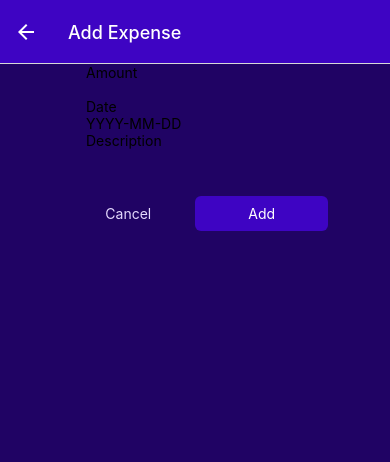
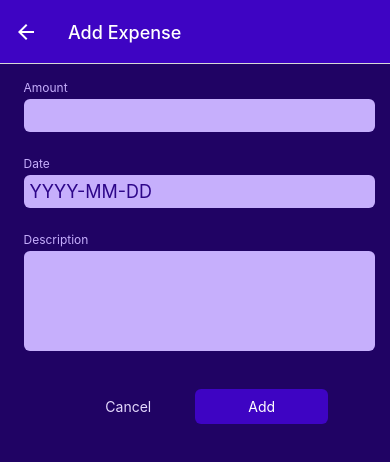
Before and after one commit to Lonerr7/React-Native-Expense-Tracker, a React Native app: screen /ManageExpense in a window 390 px wide. Shown: the top 462 px of the page. Built offline with nearby package versions, Linux system fonts and the light colour scheme.

Commit message:
10. Added an add expense and update expense features (with some bugs with dates when updating expense)

```diff
--- a/src/components/ManageExpense/CustomInput.js
+++ b/src/components/ManageExpense/CustomInput.js
@@ -1,12 +1,44 @@
-import { View, Text, TextInput } from 'react-native';
+import { View, Text, TextInput, StyleSheet } from 'react-native';
+import { GlobalStyles } from '../../helpers/styles';
 
 const CustomInput = ({ label, textInputConfig }) => {
+  let inputStyles = [styles.input];
+
+  if (textInputConfig && textInputConfig.multiline) {
+    inputStyles.push(styles.inputMultiLine);
+  }
+
   return (
-    <View>
-      <Text>{label}</Text>
-      <TextInput {...textInputConfig} />
+    <View style={styles.inputContainer}>
+      <Text style={styles.label}>{label}</Text>
+      <TextInput style={inputStyles} {...textInputConfig} />
     </View>
   );
 };
 
+const styles = StyleSheet.create({
+  inputContainer: {
+    marginHorizontal: 4,
+    marginTop: 16,
+    marginBottom: 8,
+    width: '100%',
+  },
+  label: {
+    fontSize: 12,
+    color: GlobalStyles.colors.primary100,
+    marginBottom: 4,
+  },
+  input: {
+    backgroundColor: GlobalStyles.colors.primary100,
+    color: GlobalStyles.colors.primary700,
+    padding: 6,
+    borderRadius: 6,
+    fontSize: 18,
+  },
+  inputMultiLine: {
+    minHeight: 100,
+    textAlignVertical: 'top',
+  },
+});
+
 export default CustomInput;
--- a/src/components/ManageExpense/ExpenseForm.js
+++ b/src/components/ManageExpense/ExpenseForm.js
@@ -1,16 +1,24 @@
-import { View } from 'react-native';
+import { useState } from 'react';
+import { View, StyleSheet, Keyboard, Pressable } from 'react-native';
 import CustomInput from './CustomInput';
 
-const ExpenseForm = () => {
-  const amountChangeHandler = () => {};
-
+const ExpenseForm = ({ inputValues, inputChangeHandler }) => {
   return (
-    <View>
+    <View style={styles.container}>
+      <Pressable
+        onPress={() => {
+          Keyboard.dismiss();
+        }}
+      >
         <CustomInput
           label="Amount"
           textInputConfig={{
             keyboardType: 'decimal-pad',
-          onChangeText: amountChangeHandler,
+            onChangeText: (newText) => {
+              console.log(newText);
+              inputChangeHandler('amount', newText);
+            },
+            value: inputValues.amount,
           }}
         />
         <CustomInput
@@ -18,12 +26,32 @@ const ExpenseForm = () => {
           textInputConfig={{
             placeholder: 'YYYY-MM-DD',
             maxLength: 10,
-          onChangeText: () => {},
+            onChangeText: (newText) => {
+              inputChangeHandler('date', newText);
+            },
+            value: inputValues.date,
           }}
         />
-      <CustomInput label="Description" />
+        <CustomInput
+          label="Description"
+          textInputConfig={{
+            multiline: true,
+            autoCapitalize: 'sentences',
+            onChangeText: (newText) => {
+              inputChangeHandler('title', newText);
+            },
+            value: inputValues.title,
+          }}
+        />
+      </Pressable>
     </View>
   );
 };
 
+const styles = StyleSheet.create({
+  container: {
+    width: '90%',
+  },
+});
+
 export default ExpenseForm;
--- a/src/redux/expensesSlice.js
+++ b/src/redux/expensesSlice.js
@@ -8,61 +8,13 @@ const initialState = {
       id: uuidv4(),
       title: 'Computer',
       price: 14.99,
-      date: new Date(2022, 4, 24),
+      date: new Date(2022, 4, 14),
     },
     {
       id: uuidv4(),
       title: 'PS5',
       price: 33.33,
-      date: new Date(2022, 1, 11),
-    },
-    {
-      id: uuidv4(),
-      title: 'Computer',
-      price: 14.99,
-      date: new Date(2022, 4, 24),
-    },
-    {
-      id: uuidv4(),
-      title: 'PS5',
-      price: 33.33,
-      date: new Date(2022, 1, 11),
-    },
-    {
-      id: uuidv4(),
-      title: 'Computer',
-      price: 14.99,
-      date: new Date(2022, 4, 24),
-    },
-    {
-      id: uuidv4(),
-      title: 'PS5',
-      price: 33.33,
-      date: new Date(2022, 1, 11),
-    },
-    {
-      id: uuidv4(),
-      title: 'Computer',
-      price: 14.99,
-      date: new Date(2022, 4, 24),
-    },
-    {
-      id: uuidv4(),
-      title: 'PS5',
-      price: 33.33,
-      date: new Date(2022, 1, 11),
-    },
-    {
-      id: uuidv4(),
-      title: 'Computer',
-      price: 14.99,
-      date: new Date(2022, 4, 24),
-    },
-    {
-      id: uuidv4(),
-      title: 'PS5',
-      price: 33.33,
-      date: new Date(2022, 1, 11),
+      date: new Date(2022, 4, 14),
     },
   ],
 };
@@ -76,8 +28,28 @@ const expensesSlice = createSlice({
         (expense) => expense.id !== action.payload.id
       );
     },
+    addExpense: (state, action) => {
+      state.expenses.push({
+        ...action.payload,
+        id: uuidv4(),
+      });
+    },
+    updateExpense: (state, action) => {
+      state.expenses = state.expenses.map((exp) => {
+        if (exp.id === action.payload.id) {
+          exp = {
+            ...action.payload.updatedExpense,
+            id: exp.id,
+          };
+          return exp;
+        }
+
+        return exp;
+      });
+    },
   },
 });
 
-export const { deleteExpense } = expensesSlice.actions;
+export const { deleteExpense, addExpense, updateExpense } =
+  expensesSlice.actions;
 export default expensesSlice.reducer;
--- a/src/screens/ManageExpense.js
+++ b/src/screens/ManageExpense.js
@@ -1,14 +1,42 @@
-import { useLayoutEffect } from 'react';
+import { useEffect, useLayoutEffect, useState } from 'react';
 import { View, StyleSheet, TextInput } from 'react-native';
-import { useDispatch } from 'react-redux';
+import { useDispatch, useSelector } from 'react-redux';
 import ExpenseForm from '../components/ManageExpense/ExpenseForm';
 import ManageExpenseCustomButton from '../components/ManageExpenseCustomButton';
 import ManageExpenseDeleteButton from '../components/ManageExpenseDeleteButton';
 import { GlobalStyles } from '../helpers/styles';
-import { deleteExpense } from '../redux/expensesSlice';
+import { addExpense, updateExpense } from '../redux/expensesSlice';
 
 const ManageExpense = ({ route, navigation }) => {
   const id = route.params?.expenseId;
+
+  const expenses = useSelector((state) => state.expenses.expenses);
+  const [expense] = expenses.filter((exp) => exp.id === id);
+
+  const dispatch = useDispatch();
+
+  const [inputValues, setInputValues] = useState({
+    amount: '',
+    date: '',
+    title: '',
+  });
+
+  useEffect(() => {
+    if (id)
+      setInputValues({
+        amount: expense.price.toString(),
+        title: expense.title,
+        date: expense.date.toLocaleDateString(),
+      });
+  }, []);
+
+  const inputChangeHandler = (inputIdentifier, newText) => {
+    console.log('changed');
+    setInputValues((prevState) => ({
+      ...prevState,
+      [inputIdentifier]: newText,
+    }));
+  };
 
   useLayoutEffect(() => {
     navigation.setOptions({
@@ -21,17 +49,37 @@ const ManageExpense = ({ route, navigation }) => {
   };
 
   const addExpenseHandler = () => {
+    dispatch(
+      addExpense({
+        price: +inputValues.amount,
+        date: new Date(inputValues.date),
+        title: inputValues.title,
+      })
+    );
     navigation.goBack();
   };
 
   const updateExpenseHandler = () => {
+    dispatch(
+      updateExpense({
+        id: id,
+        updatedExpense: {
+          price: +inputValues.amount,
+          date: new Date(inputValues.date),
+          title: inputValues.title,
+        },
+      })
+    );
     navigation.goBack();
   };
 
   if (id) {
     return (
       <View style={styles.container}>
-        <ExpenseForm />
+        <ExpenseForm
+          inputValues={inputValues}
+          inputChangeHandler={inputChangeHandler}
+        />
         <View style={[styles.buttonsBox, styles.buttonsEditBox]}>
           <ManageExpenseCustomButton title="Cancel" onPress={cancelHandler} />
           <ManageExpenseCustomButton
@@ -50,7 +98,10 @@ const ManageExpense = ({ route, navigation }) => {
 
   return (
     <View style={styles.container}>
-      <ExpenseForm />
+      <ExpenseForm
+        inputValues={inputValues}
+        inputChangeHandler={inputChangeHandler}
+      />
       <View style={styles.buttonsBox}>
         <ManageExpenseCustomButton title="Cancel" onPress={cancelHandler} />
         <ManageExpenseCustomButton
```
Lines whose indentation alone changed are shown as unchanged.
